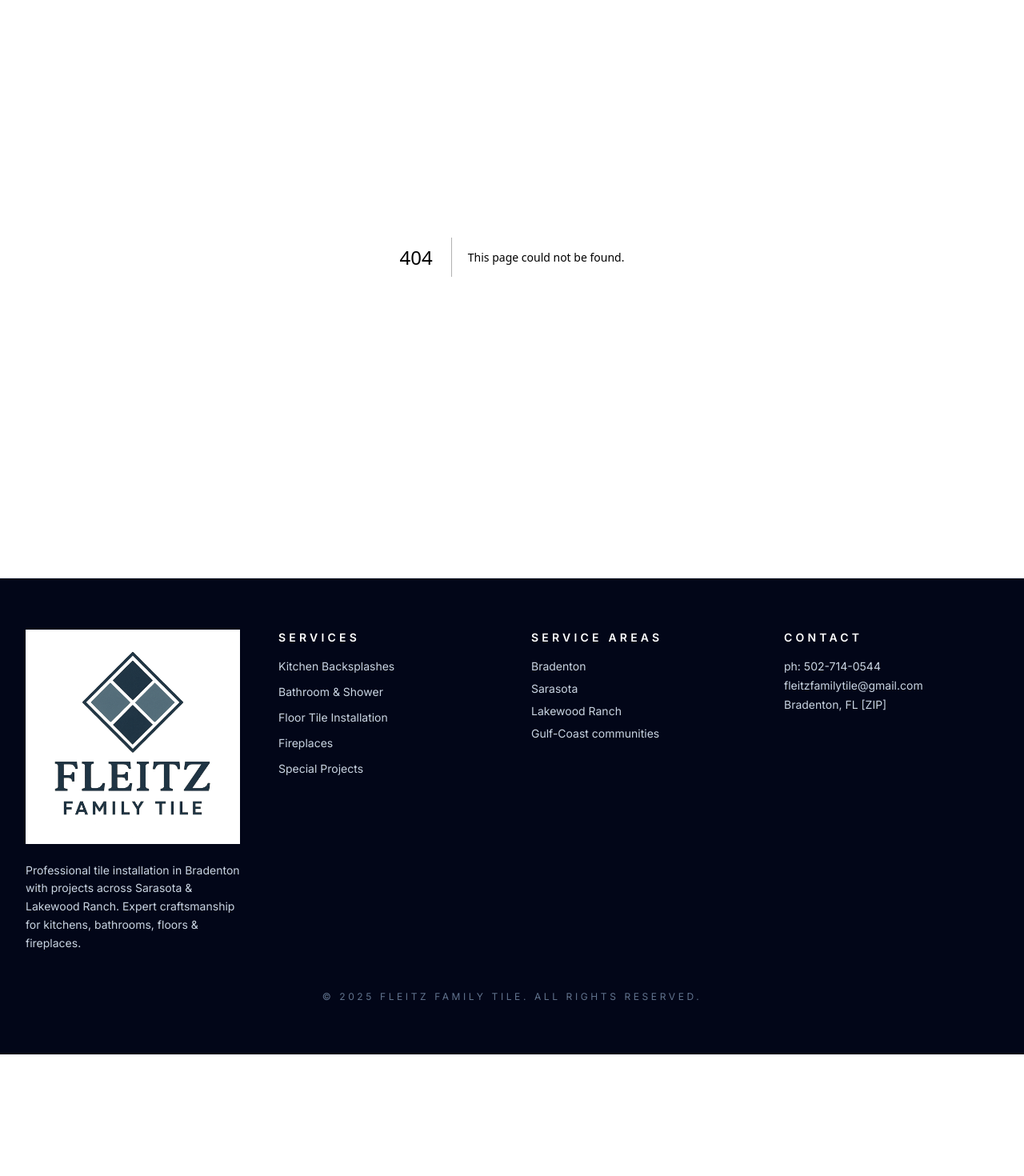
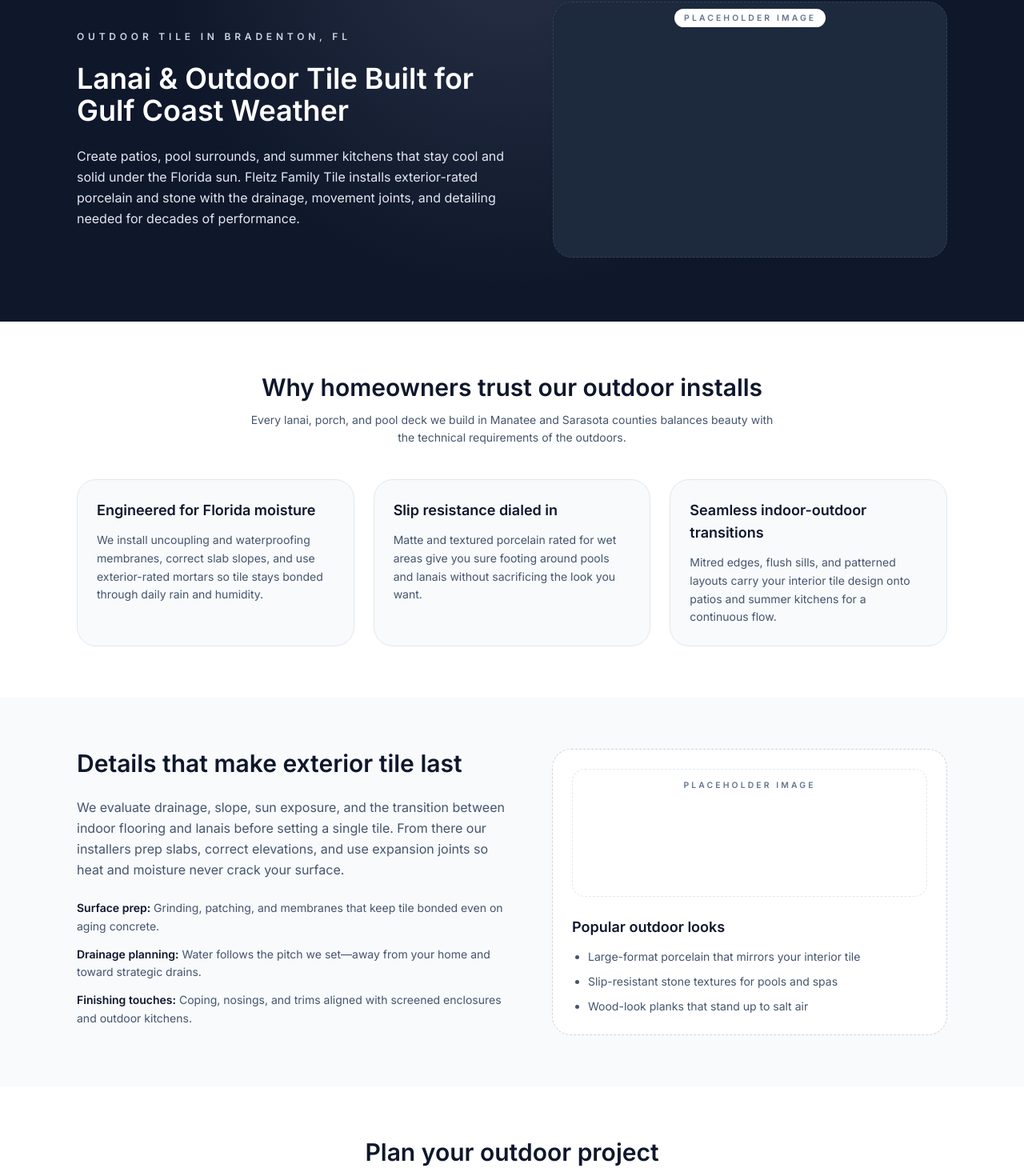
Before and after one commit to gmena82/Fleitzfamilytile-florida, a Next.js app: page /services/outdoor in a window 1280 px wide. Before the commit this address had no page. Shown: the part 698-2168 px from the top of the page at 80% size. Before the commit the page ends 2016 px from the top, so only its background shows below. Built offline with nearby package versions, Linux system fonts and the light colour scheme.

Commit message:
Create outdoor services page and fix blog links

```diff
--- a/app/blog/why-tile-flooring-bradenton-fl/page.tsx
+++ b/app/blog/why-tile-flooring-bradenton-fl/page.tsx
@@ -249,7 +249,7 @@ export default function WhyTileFlooringBradentonPage() {
                 <h2 className="text-2xl font-semibold text-slate-900">Plan Your Tile Project with Fleitz Family Tile</h2>
                 <p>
                   Our third-generation installers serve Bradenton, Lakewood Ranch, Sarasota, Palmetto, Parrish, Anna Maria Island, and Holmes Beach. Whether you need a <Link href="/bathroom-shower" className="text-slate-900 underline-offset-4 hover:underline">shower overhaul</Link>,{" "}
-                  <Link href="/services/backsplashes" className="text-slate-900 underline-offset-4 hover:underline">kitchen backsplash</Link>, or a <Link href="/services/floor-tile" className="text-slate-900 underline-offset-4 hover:underline">resilient floor tile installation</Link>, we prep every slab, laser the layout, and finish strong.
+                  <Link href="/kitchen-backsplashes" className="text-slate-900 underline-offset-4 hover:underline">kitchen backsplash</Link>, or a <Link href="/floor-tile-installation" className="text-slate-900 underline-offset-4 hover:underline">resilient floor tile installation</Link>, we prep every slab, laser the layout, and finish strong.
                 </p>
                 <p>
                   Ready to start? <Link href="/contact" className="text-slate-900 underline-offset-4 hover:underline">Request your free estimate</Link> and we&apos;ll bring tile samples, layout advice, and a detailed installation plan.
--- /dev/null
+++ b/app/services/outdoor/page.tsx
@@ -0,0 +1,126 @@
+import Script from "next/script";
+import type { Metadata } from "next";
+
+import { QuoteCtaSection } from "@/components/sections/quote-cta";
+import { Container } from "@/components/ui/container";
+import { PlaceholderImage } from "@/components/ui/placeholder-image";
+import { siteConfig } from "@/config/site";
+
+const highlights = [
+  {
+    title: "Engineered for Florida moisture",
+    description:
+      "We install uncoupling and waterproofing membranes, correct slab slopes, and use exterior-rated mortars so tile stays bonded through daily rain and humidity.",
+  },
+  {
+    title: "Slip resistance dialed in",
+    description:
+      "Matte and textured porcelain rated for wet areas give you sure footing around pools and lanais without sacrificing the look you want.",
+  },
+  {
+    title: "Seamless indoor-outdoor transitions",
+    description:
+      "Mitred edges, flush sills, and patterned layouts carry your interior tile design onto patios and summer kitchens for a continuous flow.",
+  },
+] as const;
+
+const serviceJsonLd = {
+  "@context": "https://schema.org",
+  "@type": "Service",
+  name: "Outdoor Tile Installation",
+  areaServed: ["Bradenton FL", "Sarasota FL", "Lakewood Ranch FL"],
+  provider: { "@id": `${siteConfig.url}/#org` },
+  serviceType: "Tile Installation",
+  url: `${siteConfig.url}/services/outdoor`,
+};
+
+export const metadata: Metadata = {
+  title: "Outdoor Tile & Lanai Installation in Bradenton, FL | Fleitz Family Tile",
+  description:
+    "Porcelain patios, lanais, and pool decks installed for Florida weather. Exterior-rated tile, drainage, and slip-resistant finishes from Fleitz Family Tile.",
+  alternates: {
+    canonical: "https://www.fleitzfamilytile.com/services/outdoor",
+  },
+};
+
+export default function OutdoorTileServicesPage() {
+  return (
+    <>
+      <Script id="outdoor-service-schema" type="application/ld+json" dangerouslySetInnerHTML={{ __html: JSON.stringify(serviceJsonLd) }} />
+
+      <section className="relative overflow-hidden bg-slate-900 py-20 text-white">
+        <div className="absolute inset-0 bg-[radial-gradient(circle_at_top,_rgba(148,163,184,0.18),_transparent_55%)]" aria-hidden />
+        <Container className="relative grid items-center gap-12 lg:grid-cols-[minmax(0,1fr)_minmax(0,0.9fr)]">
+          <div className="space-y-6">
+            <p className="text-xs font-semibold uppercase tracking-[0.4em] text-slate-300">Outdoor Tile in Bradenton, FL</p>
+            <h1 className="text-3xl font-semibold sm:text-4xl">Lanai &amp; Outdoor Tile Built for Gulf Coast Weather</h1>
+            <p className="text-base leading-relaxed text-slate-200">
+              Create patios, pool surrounds, and summer kitchens that stay cool and solid under the Florida sun. Fleitz Family Tile installs exterior-rated porcelain and stone with the drainage, movement joints, and detailing needed for decades of performance.
+            </p>
+          </div>
+          <PlaceholderImage className="h-full min-h-[320px] w-full rounded-3xl border border-slate-700 bg-slate-800" />
+        </Container>
+      </section>
+
+      <section className="bg-white py-16">
+        <Container className="space-y-10">
+          <div className="space-y-3 text-center">
+            <h2 className="text-3xl font-semibold text-slate-900">Why homeowners trust our outdoor installs</h2>
+            <p className="mx-auto max-w-2xl text-sm leading-relaxed text-slate-600">
+              Every lanai, porch, and pool deck we build in Manatee and Sarasota counties balances beauty with the technical requirements of the outdoors.
+            </p>
+          </div>
+          <div className="grid gap-6 md:grid-cols-3">
+            {highlights.map((item) => (
+              <article key={item.title} className="space-y-3 rounded-3xl border border-slate-200 bg-slate-50 p-6">
+                <h3 className="text-lg font-semibold text-slate-900">{item.title}</h3>
+                <p className="text-sm leading-relaxed text-slate-600">{item.description}</p>
+              </article>
+            ))}
+          </div>
+        </Container>
+      </section>
+
+      <section className="bg-slate-50 py-16">
+        <Container className="grid gap-12 lg:grid-cols-[minmax(0,1.05fr)_minmax(0,0.95fr)]">
+          <div className="space-y-6">
+            <h2 className="text-3xl font-semibold text-slate-900">Details that make exterior tile last</h2>
+            <p className="text-base leading-relaxed text-slate-600">
+              We evaluate drainage, slope, sun exposure, and the transition between indoor flooring and lanais before setting a single tile. From there our installers prep slabs, correct elevations, and use expansion joints so heat and moisture never crack your surface.
+            </p>
+            <ul className="space-y-3 text-sm leading-relaxed text-slate-600">
+              <li><span className="font-semibold text-slate-900">Surface prep:</span> Grinding, patching, and membranes that keep tile bonded even on aging concrete.</li>
+              <li><span className="font-semibold text-slate-900">Drainage planning:</span> Water follows the pitch we set—away from your home and toward strategic drains.</li>
+              <li><span className="font-semibold text-slate-900">Finishing touches:</span> Coping, nosings, and trims aligned with screened enclosures and outdoor kitchens.</li>
+            </ul>
+          </div>
+          <div className="space-y-6 rounded-3xl border border-dashed border-slate-300 bg-white p-6">
+            <PlaceholderImage className="h-40 w-full rounded-2xl border border-slate-200" />
+            <div className="space-y-3">
+              <h3 className="text-lg font-semibold text-slate-900">Popular outdoor looks</h3>
+              <ul className="list-disc space-y-2 pl-5 text-sm leading-relaxed text-slate-600">
+                <li>Large-format porcelain that mirrors your interior tile</li>
+                <li>Slip-resistant stone textures for pools and spas</li>
+                <li>Wood-look planks that stand up to salt air</li>
+              </ul>
+            </div>
+          </div>
+        </Container>
+      </section>
+
+      <section className="bg-white py-16">
+        <Container className="space-y-6 text-center">
+          <h2 className="text-3xl font-semibold text-slate-900">Plan your outdoor project</h2>
+          <p className="mx-auto max-w-2xl text-sm leading-relaxed text-slate-600">
+            Share your lanai, screen room, or pool deck goals and we will recommend the right exterior tile, prep, and layout to keep it performing through Florida summers.
+          </p>
+          <div className="mx-auto max-w-3xl overflow-hidden rounded-3xl border border-dashed border-slate-300 bg-white">
+            <PlaceholderImage className="h-full w-full rounded-none border-0" label="Outdoor Tile Project" style={{ minHeight: "14rem" }} />
+          </div>
+        </Container>
+      </section>
+
+      <QuoteCtaSection />
+    </>
+  );
+}
```
